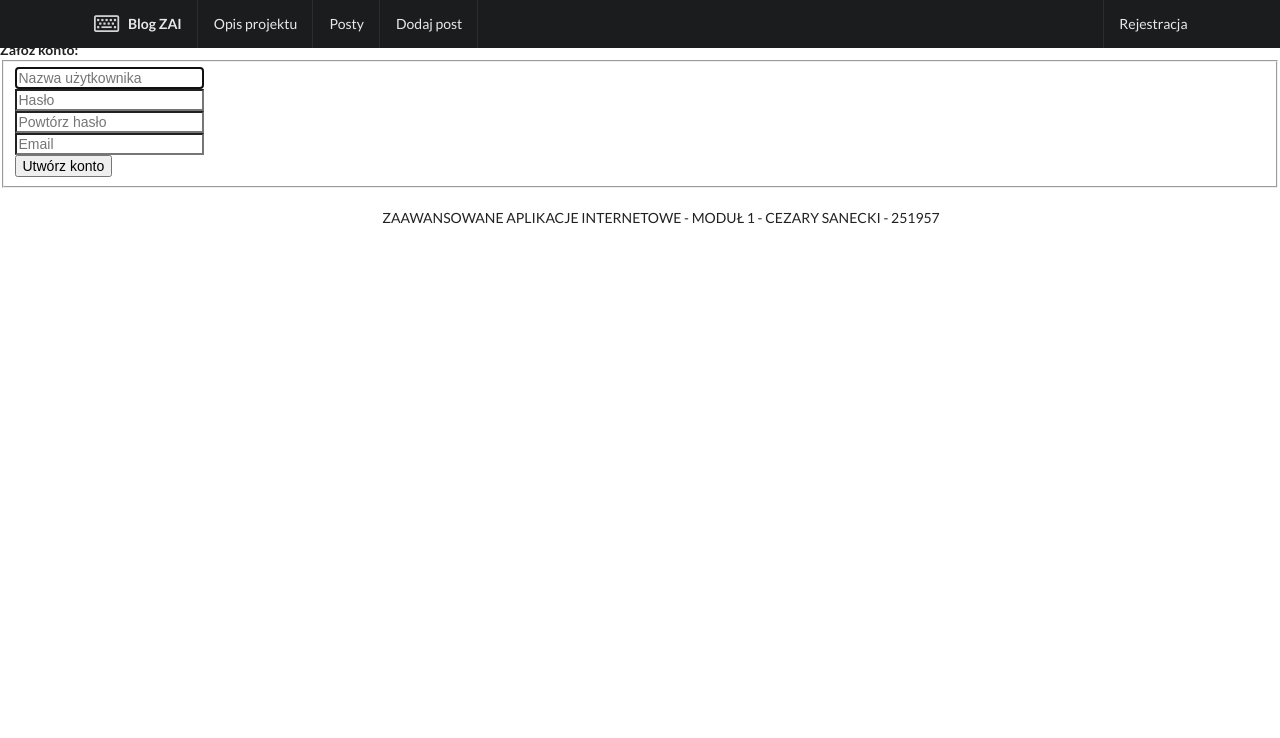
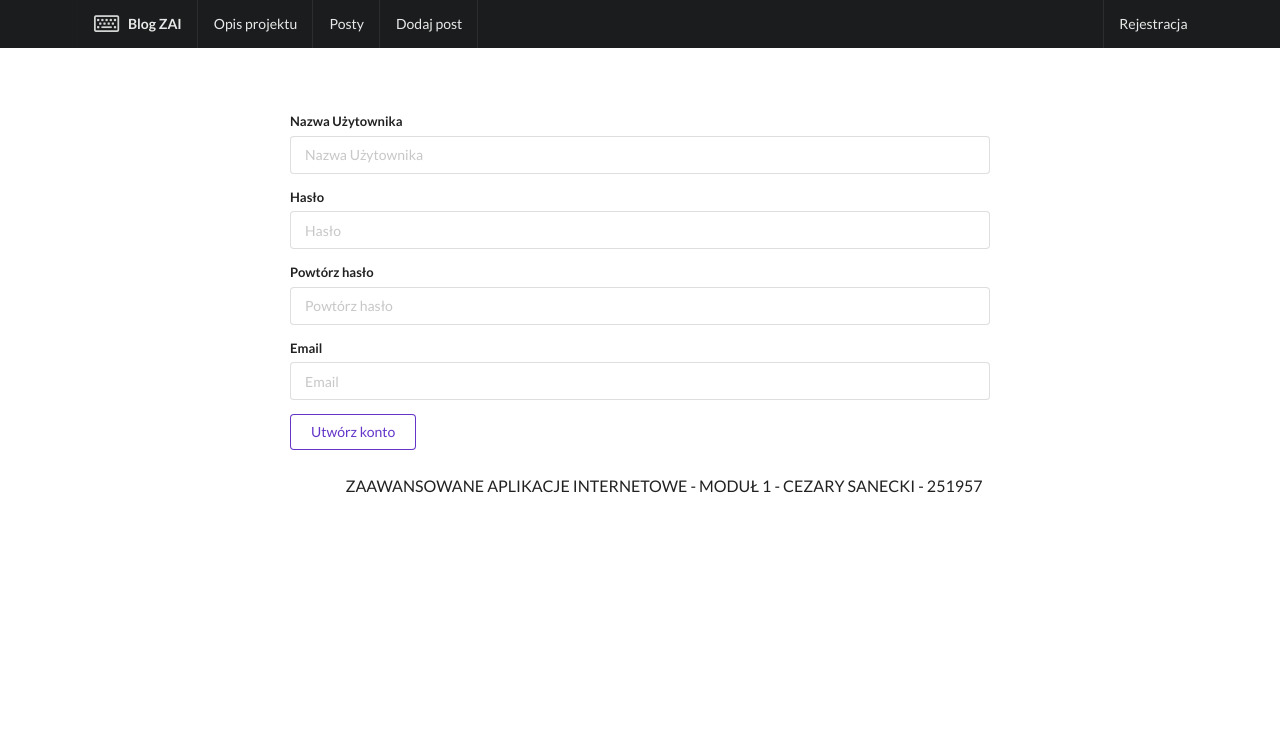
Before and after one commit to DevCezz/BlogPagePhp, a PHP site: page /createUser.php in a window 1280 px wide. Shown: the top 738 px of the page. Before the commit the page ends 224 px from the top, so only its background shows below. Run offline with PHP 8.4, Linux system fonts and the light colour scheme.

Commit message:
changed register form

```diff
--- a/createUser.php
+++ b/createUser.php
@@ -4,64 +4,26 @@
     require('inc/menu.inc.php');
 ?>
 
-<div class="container">
-    <div class="container" style="margin-top:40px">
-        <div class="row">
-            <div class="col-sm-6 col-md-4 col-md-offset-4">
-                <div class="panel panel-default">
-                    <div class="panel-heading">
-                        <strong>Załóż konto:</strong>
-                    </div>
-                    <div class="panel-body">
-                        <form role="form" action="processCreateUser.php" onsubmit="return validateRegisterForm(this)" method="post" >
-                            <fieldset>
-                                <div class="row">
-                                    <div class="col-sm-12 col-md-10  col-md-offset-1 ">
-                                        <div class="form-group">
-                                            <div class="input-group">
-                                                <span class="input-group-addon">
-                                                    <i class="glyphicon glyphicon-user"></i>
-                                                </span>
-                                                <input class="form-control" placeholder="Nazwa użytkownika" name="userName" id="polelogin" type="text" autofocus>
-                                            </div>
-                                        </div>
-                                        <div class="form-group">
-                                            <div class="input-group">
-                                                <span class="input-group-addon">
-                                                    <i class="glyphicon glyphicon-lock"></i>
-                                                </span>
-                                                <input class="form-control" placeholder="Hasło" name="password" type="password" value="">
-                                            </div>
-                                        </div>
-                                        <div class="form-group">
-                                            <div class="input-group">
-                                                <span class="input-group-addon">
-                                                    <i class="glyphicon glyphicon-lock"></i>
-                                                </span>
-                                                <input class="form-control" placeholder="Powtórz hasło"  type="password" name="passwordRepeat" value="">
-                                            </div>
-                                        </div>
-                                        <div class="form-group">
-                                            <div class="input-group">
-                                                <span class="input-group-addon">
-                                                    <i class="glyphicon glyphicon-envelope"></i>
-                                                </span>
-                                                <input class="form-control" placeholder="Email" type="text" name="email" value="">
-                                            </div>
-                                        </div>
-                                        <div class="form-group">
-                                                <span class="text-danger" id="errorMessage"></span>
-                                        </div>
-                                        <input type="submit" class="btn btn-primary btn-block" value="Utwórz konto">
-                                    </div>
-                                </div>
-                            </fieldset>
-                        </form>
-                    </div>
-                </div>
-            </div>
+<div class="ui main text container">
+    <form class="ui form">
+        <div class="field">
+            <label>Nazwa Użytownika</label>
+            <input type="text" name="username" placeholder="Nazwa Użytownika">
         </div>
-    </div>
+        <div class="field">
+            <label>Hasło</label>
+            <input type="password" name="password" placeholder="Hasło">
+        </div>
+        <div class="field">
+            <label>Powtórz hasło</label>
+            <input type="password" name="repeated_password" placeholder="Powtórz hasło">
+        </div>
+        <div class="field">
+            <label>Email</label>
+            <input type="text" name="email" placeholder="Email">
+        </div>
+        <button class="ui violet basic button" type="submit">Utwórz konto</button>
+    </form>
 
     <?php
         require('inc/sign.inc.php');
```
